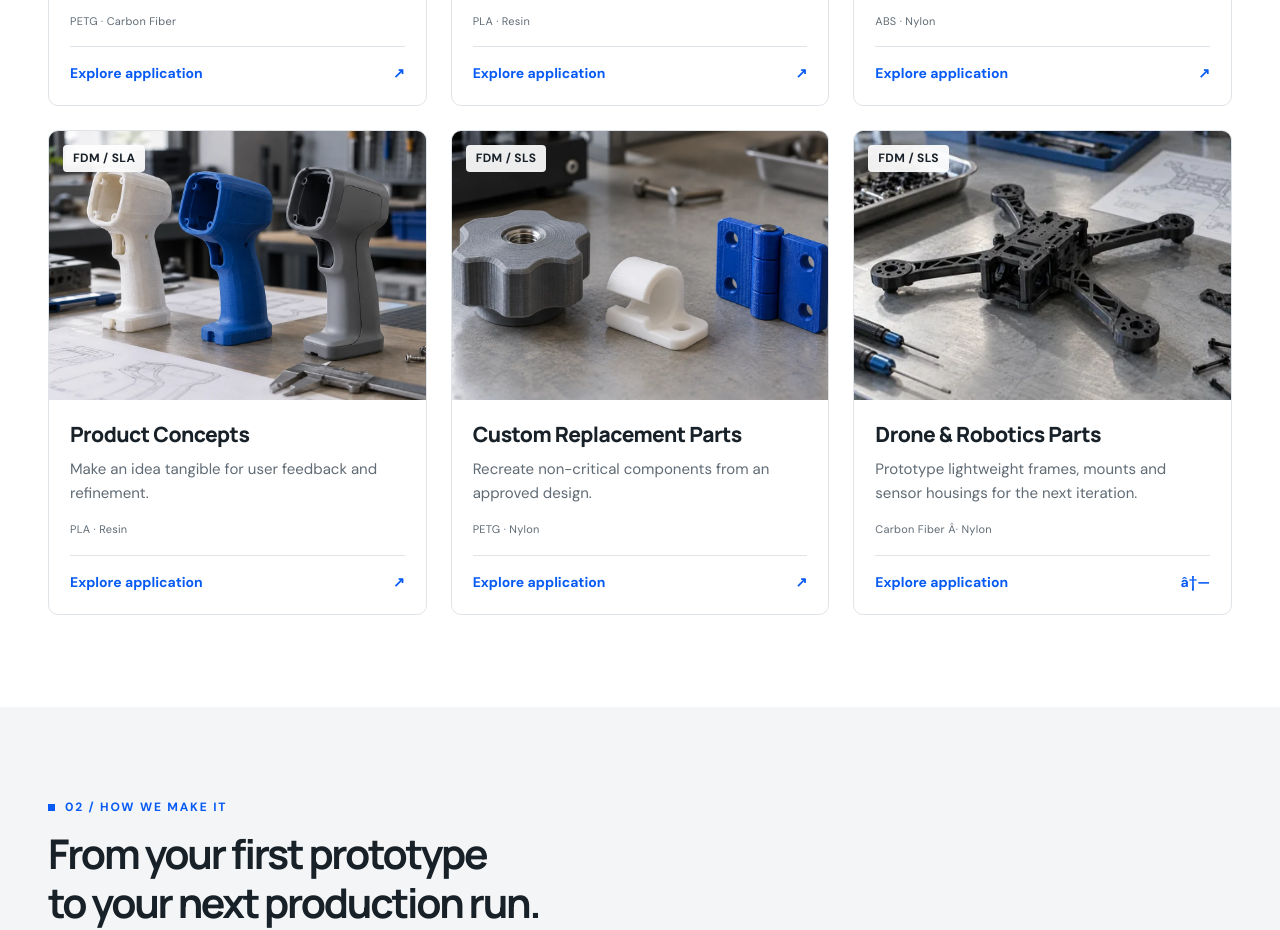
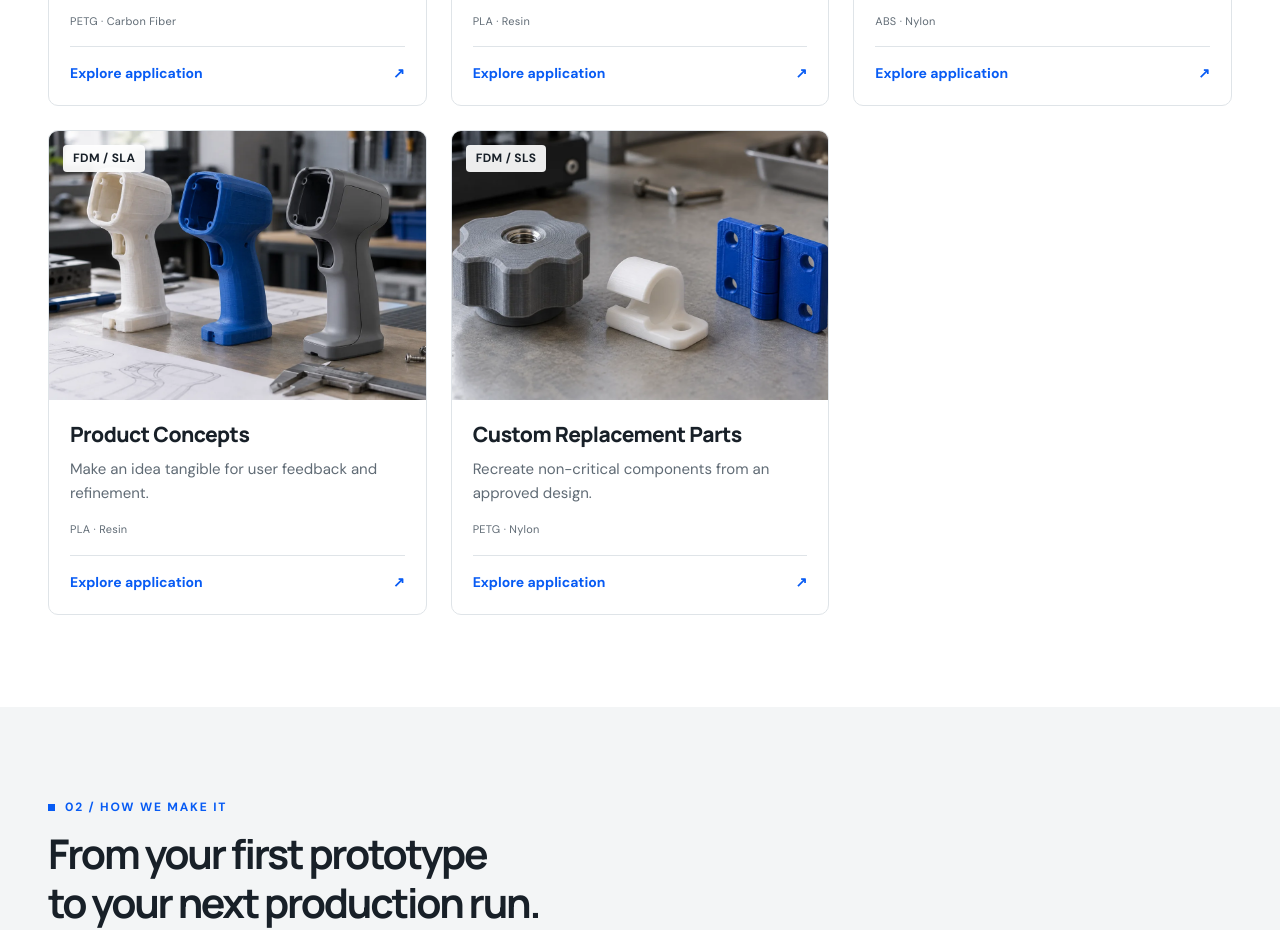
Before and after one commit to monfort536/protoforge, a website: page index.html in a window 1280 px wide. Shown: the part 1942-2872 px from the top of the page. Drawn offline with Linux system fonts and the light colour scheme.

Commit message:
issues fixedss

```diff
--- a/index.html
+++ b/index.html
@@ -235,19 +235,6 @@
                             <div class="meta">PETG · Nylon</div><a class="text-link"
                                 href="./application-replacement-parts.html">Explore application <span
                                     aria-hidden="true">↗</span></a>
-                        </div>
-                    </article>
-                    <article class="card"><a class="card-media" href="./application-drone-parts.html" tabindex="-1"
-                            aria-hidden="true"><img src="./assets/images/optimized/application-drone.webp"
-                                srcset="./assets/images/optimized/application-drone-sm.webp 480w, ./assets/images/optimized/application-drone.webp 1200w"
-                                sizes="(max-width: 767px) 100vw, 25vw" width="1200" height="800"
-                                alt="Drone and robotics parts" loading="lazy" decoding="async"><span class="tag">FDM / SLS</span></a>
-                        <div class="card-body">
-                            <h3><a href="./application-drone-parts.html">Drone &amp; Robotics Parts</a></h3>
-                            <p>Prototype lightweight frames, mounts and sensor housings for the next iteration.</p>
-                            <div class="meta">Carbon Fiber Â· Nylon</div><a class="text-link"
-                                href="./application-drone-parts.html">Explore application <span
-                                    aria-hidden="true">â†—</span></a>
                         </div>
                     </article>
                 </div>
```
